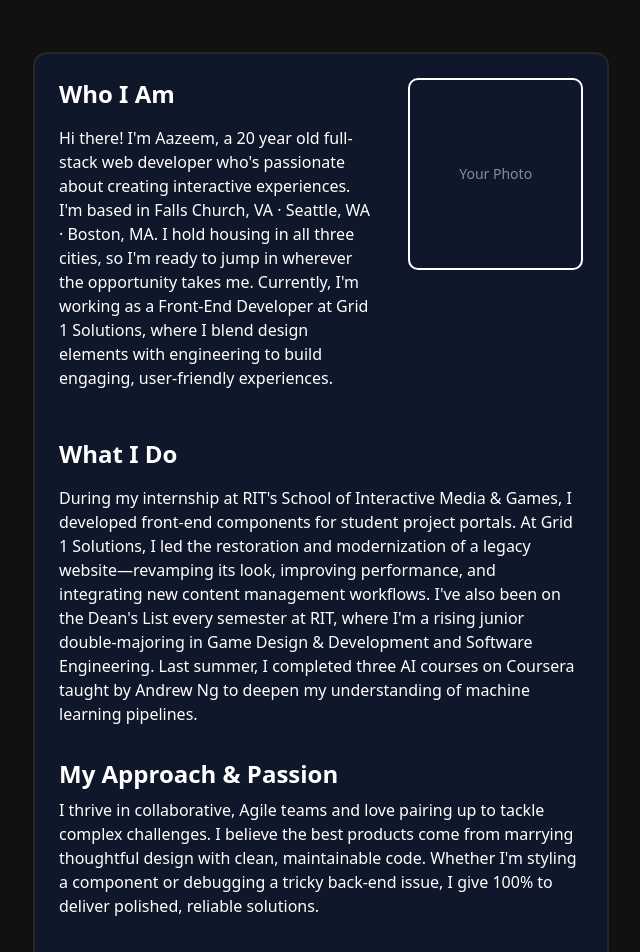
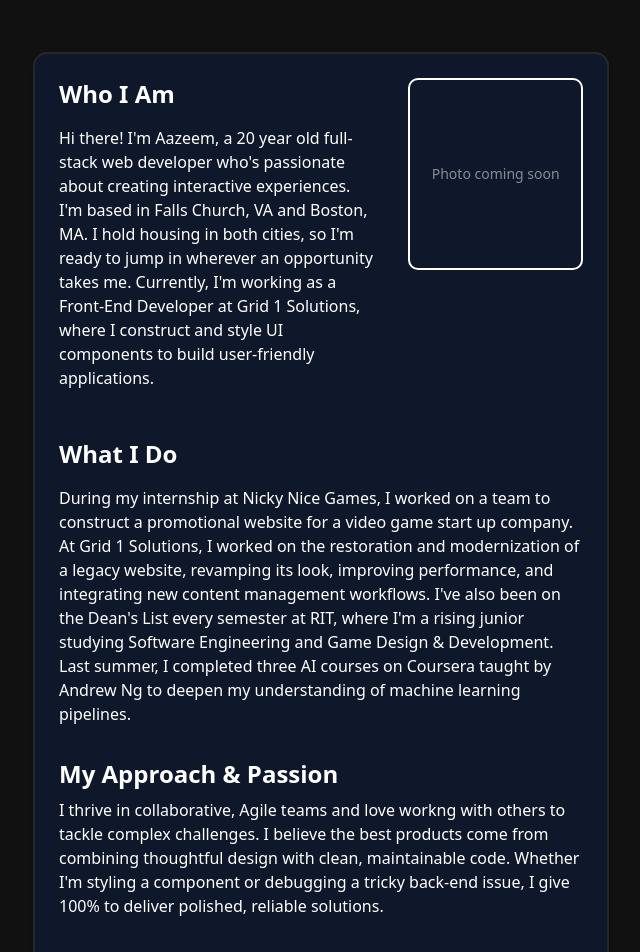
Before and after one commit to AazeemVS/Portfolio-Site, a React (Vite) app: page /AboutMe in a window 1280 px wide. Shown: the part 280-1232 px from the top of the page, without its empty margins (319-959 px from the left). Built offline with nearby package versions, Linux system fonts and the light colour scheme.

Commit message:
Updated site content

```diff
--- a/src/components/ui/about-us/about-us-card.tsx
+++ b/src/components/ui/about-us/about-us-card.tsx
@@ -11,18 +11,20 @@ const AboutMeCard: React.FC = () => {
           <p className="text-white text-sm sm:text-base">
             Hi there! I'm Aazeem, a 20 year old full-stack web developer who's
             passionate about creating interactive experiences. I'm based in
-            Falls Church, VA · Seattle, WA · Boston, MA. I hold housing in all
-            three cities, so I'm ready to jump in wherever the opportunity takes
-            me. Currently, I'm working as a Front-End Developer at Grid 1
-            Solutions, where I blend design elements with engineering to build
-            engaging, user-friendly experiences.
+            Falls Church, VA and Boston, MA. I hold housing in both cities, so
+            I'm ready to jump in wherever an opportunity takes me. Currently,
+            I'm working as a Front-End Developer at Grid 1 Solutions, where I
+            construct and style UI components to build user-friendly
+            applications.
           </p>
         </div>
 
         {/* Photo */}
         <div className="w-full md:w-1/3 flex justify-center md:justify-end">
           <div className="w-32 h-32 sm:w-40 sm:h-40 md:w-48 md:h-48 border-2 border-white rounded-lg flex items-center justify-center">
-            <span className="text-white/50 text-xs sm:text-sm">Your Photo</span>
+            <span className="text-white/50 text-xs sm:text-sm">
+              Photo coming soon
+            </span>
           </div>
         </div>
       </div>
@@ -35,15 +37,15 @@ const AboutMeCard: React.FC = () => {
           </h3>
           <ul className="mt-1 sm:mt-2 space-y-1 sm:space-y-2 text-white font-semibold"></ul>
           <p className="mt-2 sm:mt-4 text-white text-sm sm:text-base">
-            During my internship at RIT's School of Interactive Media & Games, I
-            developed front-end components for student project portals. At Grid
-            1 Solutions, I led the restoration and modernization of a legacy
-            website—revamping its look, improving performance, and integrating
-            new content management workflows. I've also been on the Dean's List
-            every semester at RIT, where I'm a rising junior double-majoring in
-            Game Design & Development and Software Engineering. Last summer, I
-            completed three AI courses on Coursera taught by Andrew Ng to deepen
-            my understanding of machine learning pipelines.
+            During my internship at Nicky Nice Games, I worked on a team to
+            construct a promotional website for a video game start up company.
+            At Grid 1 Solutions, I worked on the restoration and modernization
+            of a legacy website, revamping its look, improving performance, and
+            integrating new content management workflows. I've also been on the
+            Dean's List every semester at RIT, where I'm a rising junior
+            studying Software Engineering and Game Design & Development. Last
+            summer, I completed three AI courses on Coursera taught by Andrew Ng
+            to deepen my understanding of machine learning pipelines.
           </p>
         </div>
 
@@ -53,11 +55,11 @@ const AboutMeCard: React.FC = () => {
             My Approach & Passion
           </h3>
           <p className="mt-1 sm:mt-2 text-white text-sm sm:text-base">
-            I thrive in collaborative, Agile teams and love pairing up to tackle
-            complex challenges. I believe the best products come from marrying
-            thoughtful design with clean, maintainable code. Whether I'm styling
-            a component or debugging a tricky back-end issue, I give 100% to
-            deliver polished, reliable solutions.
+            I thrive in collaborative, Agile teams and love workng with others
+            to tackle complex challenges. I believe the best products come from
+            combining thoughtful design with clean, maintainable code. Whether
+            I'm styling a component or debugging a tricky back-end issue, I give
+            100% to deliver polished, reliable solutions.
           </p>
         </div>
 
@@ -67,9 +69,9 @@ const AboutMeCard: React.FC = () => {
             Beyond Code
           </h3>
           <p className="mt-1 sm:mt-2 text-white text-sm sm:text-base">
-            When I'm not programming, you'll find me rock climbing, 3D modeling,
-            playing chess, or leveling up in video games. A fun fact about me:
-            I've memorized the names of every country in the world.
+            When I'm not programming, you'll find me rock climbing, working out,
+            playing chess, or grinding levels in fortnite. A fun fact about me
+            is that I love to play chess puzzles.
           </p>
         </div>
 
--- a/src/pages/Projects.tsx
+++ b/src/pages/Projects.tsx
@@ -11,10 +11,10 @@ import JSIcon from "@/components/ui/icons/jsIcon";
 import { useNavigate } from "react-router-dom";
 
 //Images
-import EduBridgeImg from "@/../public/images/SBESCI_site_pic.png";
-import CatchFrenzyImg from "@/../public/images/Catch_Frenzy_Site_Pic2.png";
-import WorkoutAppImg from "@/../public/images/WorkoutAppHomePage.png";
-import UnexpectedEscapesHomePage from "@/../public/images/Unexpected_Escapes_homeImg.png";
+import EduBridgeImg from "/images/SBESCI_site_pic.png";
+import CatchFrenzyImg from "/images/Catch_Frenzy_Site_Pic2.png";
+import WorkoutAppImg from "/images/WorkoutAppHomePage.png";
+import UnexpectedEscapesHomePage from "/images/Unexpected_Escapes_homeImg.png";
 
 const Projects: React.FC = () => {
   const navigate = useNavigate();
@@ -46,7 +46,7 @@ const Projects: React.FC = () => {
       />
       <ProjectTemplate
         title="Unexpected Escapes"
-        description="Unexpected Escapes is a fun web appllication that lets users explore random images and save your favorites for later."
+        description="Unexpected Escapes is a fun web application that lets users explore random images and save your favorites for later."
         backgroundImg={UnexpectedEscapesHomePage}
         // override the defaults if you like, or omit this prop to get the 3-icon default
         icons={[<JSIcon key="1" />, <HTMLIcon key="3" />, <CSSIcon key="4" />]}
```
Also changed, not shown: src/pages/CatchFrenzyInfoPage.tsx (+4 -4 lines), src/pages/EduBridgeInfoPage.tsx (+6 -6 lines), src/pages/UnexpectedEscapesInfoPage.tsx (+4 -4 lines), src/pages/WorkoutTrackerInfoPage.tsx (+5 -5 lines).
